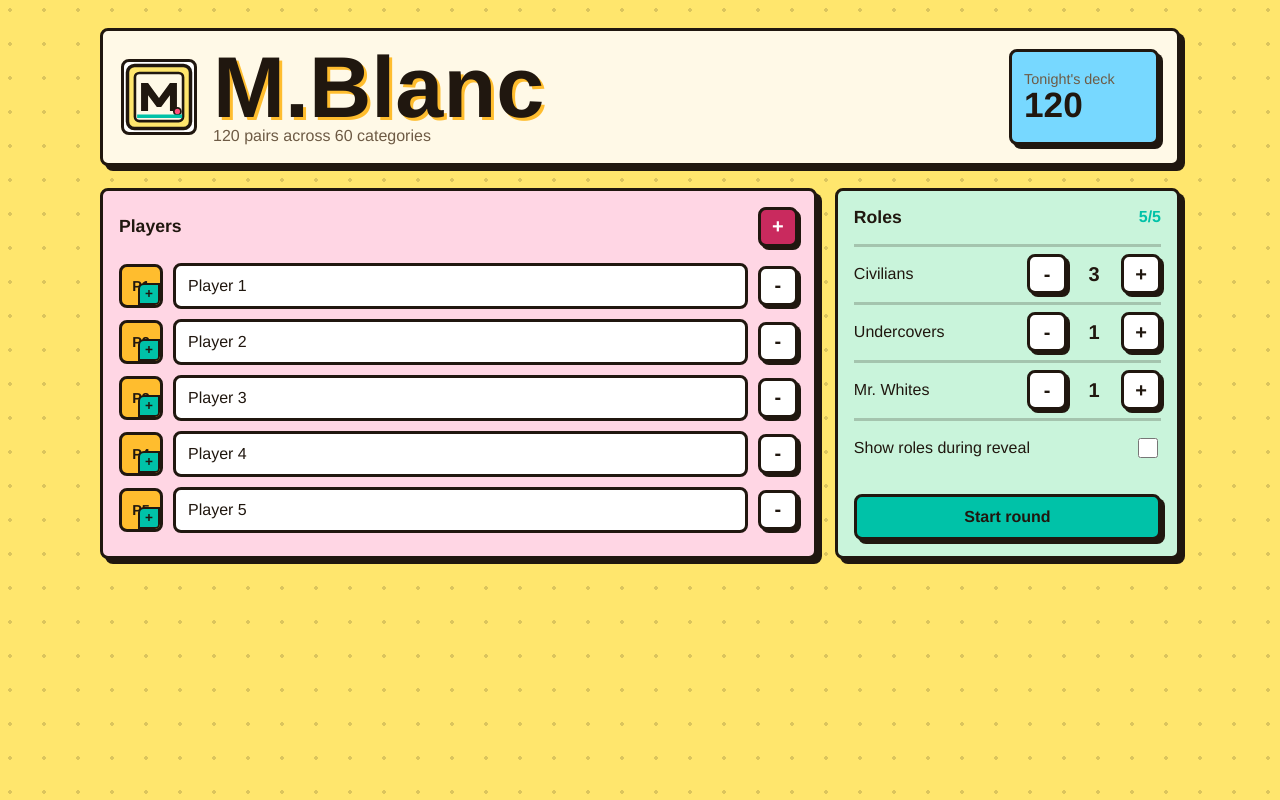
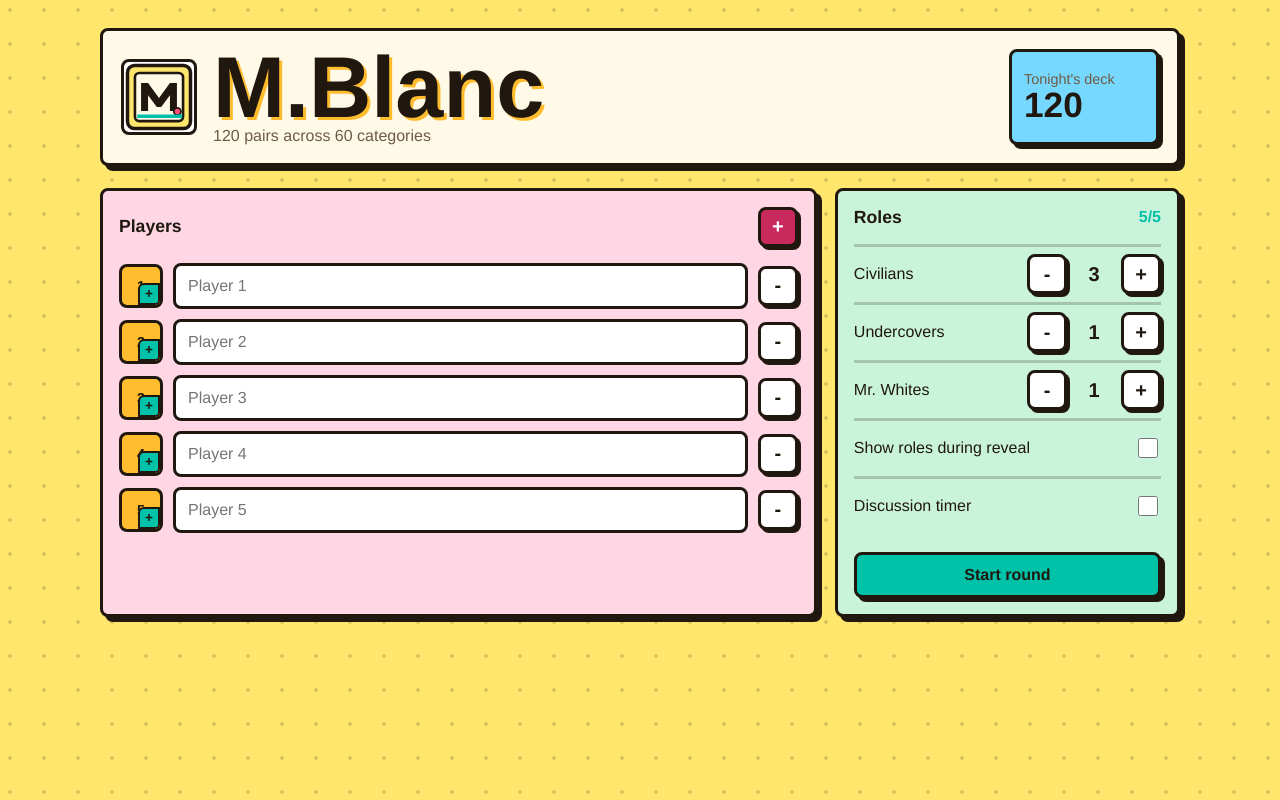
Before and after one commit to PierreBhs/monsieur-blanc, a React (Vite) app: page / in a window 1280 px wide. Built offline with nearby package versions, Linux system fonts and the light colour scheme.

Commit message:
Add round timer and ordering

```diff
--- a/src/App.tsx
+++ b/src/App.tsx
@@ -1,4 +1,4 @@
-import { useMemo, useState, type ChangeEvent } from "react";
+import { useEffect, useMemo, useState, type ChangeEvent } from "react";
 import { WordHelp } from "./WordHelp";
 import { wordPairs } from "./decks/wordPairs";
 import {
@@ -12,13 +12,18 @@ import type { GameStatus, PlayerAssignment, PlayerInput, RoleCounts, Round } fro
 const savedPlayersKey = "mr-white.players";
 const savedCountsKey = "mr-white.counts";
 const savedShowRolesKey = "mr-white.show-roles";
+const savedTimerEnabledKey = "mr-white.timer-enabled";
+const savedTimerSecondsKey = "mr-white.timer-seconds";
+const defaultTimerSeconds = 120;
+const minTimerSeconds = 30;
+const maxTimerSeconds = 600;
 
 const defaultPlayers: PlayerInput[] = [
-  { id: "player-1", name: "Player 1" },
-  { id: "player-2", name: "Player 2" },
-  { id: "player-3", name: "Player 3" },
-  { id: "player-4", name: "Player 4" },
-  { id: "player-5", name: "Player 5" },
+  { id: "player-1", name: "" },
+  { id: "player-2", name: "" },
+  { id: "player-3", name: "" },
+  { id: "player-4", name: "" },
+  { id: "player-5", name: "" },
 ];
 const legacyDefaultNames = ["Alex", "Sam", "Nina", "Leo", "Maya"];
 
@@ -34,11 +39,15 @@ function App() {
   const [players, setPlayers] = useState<PlayerInput[]>(loadPlayers);
   const [counts, setCounts] = useState<RoleCounts>(loadCounts);
   const [showRoles, setShowRoles] = useState(loadShowRoles);
+  const [timerEnabled, setTimerEnabled] = useState(loadTimerEnabled);
+  const [timerSeconds, setTimerSeconds] = useState(loadTimerSeconds);
   const [round, setRound] = useState<Round | null>(null);
   const [phase, setPhase] = useState<PlayPhase>("reveal");
   const [activeIndex, setActiveIndex] = useState(0);
   const [isRevealed, setIsRevealed] = useState(false);
   const [turnStarter, setTurnStarter] = useState<PlayerAssignment | null>(null);
+  const [remainingSeconds, setRemainingSeconds] = useState(timerSeconds);
+  const [timerRunning, setTimerRunning] = useState(false);
   const [eliminatedIds, setEliminatedIds] = useState<Set<string>>(new Set());
   const [pendingElimination, setPendingElimination] = useState<PlayerAssignment | null>(null);
   const [mrWhiteGuess, setMrWhiteGuess] = useState("");
@@ -57,6 +66,24 @@ function App() {
     return `${wordPairs.length} pairs across ${categories.size} categories`;
   }, []);
 
+  useEffect(() => {
+    if (phase !== "turn" || !timerEnabled || !timerRunning || remainingSeconds <= 0) {
+      return;
+    }
+
+    const timeoutId = window.setTimeout(() => {
+      setRemainingSeconds((seconds) => Math.max(0, seconds - 1));
+    }, 1000);
+
+    return () => window.clearTimeout(timeoutId);
+  }, [phase, remainingSeconds, timerEnabled, timerRunning]);
+
+  useEffect(() => {
+    if (remainingSeconds === 0) {
+      setTimerRunning(false);
+    }
+  }, [remainingSeconds]);
+
   function updatePlayers(nextPlayers: PlayerInput[]) {
     setPlayers(nextPlayers);
     localStorage.setItem(savedPlayersKey, JSON.stringify(nextPlayers));
@@ -70,6 +97,17 @@ function App() {
   function updateShowRoles(nextShowRoles: boolean) {
     setShowRoles(nextShowRoles);
     localStorage.setItem(savedShowRolesKey, JSON.stringify(nextShowRoles));
+  }
+
+  function updateTimerEnabled(nextTimerEnabled: boolean) {
+    setTimerEnabled(nextTimerEnabled);
+    localStorage.setItem(savedTimerEnabledKey, JSON.stringify(nextTimerEnabled));
+  }
+
+  function updateTimerSeconds(nextTimerSeconds: number) {
+    setTimerSeconds(nextTimerSeconds);
+    setRemainingSeconds(nextTimerSeconds);
+    localStorage.setItem(savedTimerSecondsKey, JSON.stringify(nextTimerSeconds));
   }
 
   function updatePlayerName(id: string, name: string) {
@@ -98,8 +136,7 @@ function App() {
   }
 
   function addPlayer() {
-    const nextNumber = players.length + 1;
-    updatePlayers([...players, { id: crypto.randomUUID(), name: `Player ${nextNumber}` }]);
+    updatePlayers([...players, { id: crypto.randomUUID(), name: "" }]);
     updateCounts({ ...counts, civilian: counts.civilian + 1 });
   }
 
@@ -126,6 +163,10 @@ function App() {
     updateCounts({ ...counts, [role]: nextValue });
   }
 
+  function changeTimerSeconds(delta: number) {
+    updateTimerSeconds(clamp(timerSeconds + delta, minTimerSeconds, maxTimerSeconds));
+  }
+
   function startRound() {
     setError("");
 
@@ -141,6 +182,8 @@ function App() {
       setActiveIndex(0);
       setIsRevealed(false);
       setTurnStarter(null);
+      setRemainingSeconds(timerSeconds);
+      setTimerRunning(false);
       setEliminatedIds(new Set());
       setPendingElimination(null);
       setMrWhiteGuess("");
@@ -167,8 +210,15 @@ function App() {
   }
 
   function startNextTurn(assignments: PlayerAssignment[], nextEliminatedIds: Set<string>) {
-    setTurnStarter(chooseRandomActiveAssignment(assignments, nextEliminatedIds));
+    setTurnStarter(chooseRandomActiveAssignment(assignments, nextEliminatedIds, Math.random, turnStarter?.player.id));
+    setRemainingSeconds(timerSeconds);
+    setTimerRunning(timerEnabled);
     setPhase("turn");
+  }
+
+  function startVote() {
+    setTimerRunning(false);
+    setPhase("vote");
   }
 
   function selectElimination(assignment: PlayerAssignment) {
@@ -240,6 +290,8 @@ function App() {
     setActiveIndex(0);
     setIsRevealed(false);
     setTurnStarter(null);
+    setRemainingSeconds(timerSeconds);
+    setTimerRunning(false);
     setEliminatedIds(new Set());
     setPendingElimination(null);
     setMrWhiteGuess("");
@@ -306,9 +358,23 @@ function App() {
                 </p>
               </div>
 
+              {timerEnabled && (
+                <DiscussionTimer
+                  remainingSeconds={remainingSeconds}
+                  timerRunning={timerRunning}
+                  timerSeconds={timerSeconds}
+                  onPause={() => setTimerRunning(false)}
+                  onReset={() => {
+                    setRemainingSeconds(timerSeconds);
+                    setTimerRunning(true);
+                  }}
+                  onStart={() => setTimerRunning(true)}
+                />
+              )}
+
               {lastElimination && <p className="status-line">{lastElimination}</p>}
 
-              <button className="primary-button" type="button" onClick={() => setPhase("vote")}>
+              <button className="primary-button" type="button" onClick={startVote}>
                 Vote after discussion
               </button>
             </div>
@@ -460,6 +526,7 @@ function App() {
                   />
                   <input
                     aria-label={`Player ${index + 1} name`}
+                    placeholder={`Player ${index + 1}`}
                     value={player.name}
                     onChange={(event) => updatePlayerName(player.id, event.target.value)}
                   />
@@ -512,6 +579,23 @@ function App() {
               />
             </label>
 
+            <label className="toggle-row">
+              <span>Discussion timer</span>
+              <input
+                type="checkbox"
+                checked={timerEnabled}
+                onChange={(event) => updateTimerEnabled(event.target.checked)}
+              />
+            </label>
+
+            {timerEnabled && (
+              <TimerSetting
+                seconds={timerSeconds}
+                onMinus={() => changeTimerSeconds(-30)}
+                onPlus={() => changeTimerSeconds(30)}
+              />
+            )}
+
             <div className="start-area">
               {error && <p className="error-text">{error}</p>}
               <button className="primary-button" type="button" onClick={startRound} disabled={roleMismatch}>
@@ -545,6 +629,39 @@ function PlayerStrip({ assignments, eliminatedIds, turnStarterId }: PlayerStripP
           </div>
         );
       })}
+    </div>
+  );
+}
+
+type DiscussionTimerProps = {
+  remainingSeconds: number;
+  timerRunning: boolean;
+  timerSeconds: number;
+  onPause: () => void;
+  onReset: () => void;
+  onStart: () => void;
+};
+
+function DiscussionTimer({
+  remainingSeconds,
+  timerRunning,
+  timerSeconds,
+  onPause,
+  onReset,
+  onStart,
+}: DiscussionTimerProps) {
+  return (
+    <div className={`discussion-timer${remainingSeconds === 0 ? " is-finished" : ""}`}>
+      <span>{remainingSeconds === 0 ? "Time's up" : "Discussion timer"}</span>
+      <strong>{formatTimer(remainingSeconds)}</strong>
+      <div className="button-row">
+        <button className="secondary-button" type="button" onClick={timerRunning ? onPause : onStart}>
+          {timerRunning ? "Pause" : "Start"}
+        </button>
+        <button className="secondary-button" type="button" onClick={onReset}>
+          Reset {formatTimer(timerSeconds)}
+        </button>
+      </div>
     </div>
   );
 }
@@ -613,6 +730,29 @@ function RoleCounter({ label, value, onMinus, onPlus }: RoleCounterProps) {
   );
 }
 
+type TimerSettingProps = {
+  seconds: number;
+  onMinus: () => void;
+  onPlus: () => void;
+};
+
+function TimerSetting({ seconds, onMinus, onPlus }: TimerSettingProps) {
+  return (
+    <div className="timer-setting">
+      <span>Duration</span>
+      <div>
+        <button className="icon-button" type="button" title="Decrease timer" onClick={onMinus}>
+          -
+        </button>
+        <strong>{formatTimer(seconds)}</strong>
+        <button className="icon-button" type="button" title="Increase timer" onClick={onPlus}>
+          +
+        </button>
+      </div>
+    </div>
+  );
+}
+
 function loadPlayers(): PlayerInput[] {
   const saved = localStorage.getItem(savedPlayersKey);
 
@@ -623,11 +763,25 @@ function loadPlayers(): PlayerInput[] {
   try {
     const parsed = JSON.parse(saved) as PlayerInput[];
 
-    if (isLegacyDefaultPlayers(parsed)) {
+    if (isLegacyDefaultPlayers(parsed) || isGeneratedDefaultPlayers(parsed)) {
+      localStorage.setItem(savedPlayersKey, JSON.stringify(defaultPlayers));
       return defaultPlayers;
     }
 
-    return parsed.length >= 3 ? parsed : defaultPlayers;
+    if (parsed.length < 3) {
+      return defaultPlayers;
+    }
+
+    const normalizedPlayers = parsed.map((player, index) => ({
+      ...player,
+      name: isGeneratedDefaultName(player.name, index) ? "" : player.name,
+    }));
+
+    if (normalizedPlayers.some((player, index) => player.name !== parsed[index].name)) {
+      localStorage.setItem(savedPlayersKey, JSON.stringify(normalizedPlayers));
+    }
+
+    return normalizedPlayers;
   } catch {
     return defaultPlayers;
   }
@@ -638,6 +792,14 @@ function isLegacyDefaultPlayers(players: PlayerInput[]): boolean {
     players.length === legacyDefaultNames.length &&
     players.every((player, index) => player.id === `player-${index + 1}` && player.name === legacyDefaultNames[index])
   );
+}
+
+function isGeneratedDefaultPlayers(players: PlayerInput[]): boolean {
+  return players.every((player, index) => isGeneratedDefaultName(player.name, index));
+}
+
+function isGeneratedDefaultName(name: string, index: number): boolean {
+  return name.trim() === `Player ${index + 1}`;
 }
 
 function loadCounts(): RoleCounts {
@@ -658,6 +820,24 @@ function loadShowRoles(): boolean {
   const saved = localStorage.getItem(savedShowRolesKey);
 
   return saved ? JSON.parse(saved) === true : false;
+}
+
+function loadTimerEnabled(): boolean {
+  const saved = localStorage.getItem(savedTimerEnabledKey);
+
+  return saved ? JSON.parse(saved) === true : false;
+}
+
+function loadTimerSeconds(): number {
+  const saved = localStorage.getItem(savedTimerSecondsKey);
+
+  if (!saved) {
+    return defaultTimerSeconds;
+  }
+
+  const parsedSeconds = Number(JSON.parse(saved));
+
+  return Number.isFinite(parsedSeconds) ? clamp(parsedSeconds, minTimerSeconds, maxTimerSeconds) : defaultTimerSeconds;
 }
 
 function trimCountsToPlayers(counts: RoleCounts, playerCount: number): RoleCounts {
@@ -692,6 +872,17 @@ function winnerLabel(winner: Exclude<GameStatus, { state: "playing" }>["winner"]
   return winner === "undercovers" ? "Undercovers" : "Civilians";
 }
 
+function formatTimer(seconds: number): string {
+  const minutes = Math.floor(seconds / 60);
+  const remainingSeconds = seconds % 60;
+
+  return `${minutes}:${String(remainingSeconds).padStart(2, "0")}`;
+}
+
+function clamp(value: number, min: number, max: number): number {
+  return Math.min(max, Math.max(min, value));
+}
+
 function initials(name: string): string {
   return name
     .trim()
--- a/src/styles.css
+++ b/src/styles.css
@@ -333,7 +333,8 @@ input:focus {
 }
 
 .role-counter,
-.toggle-row {
+.toggle-row,
+.timer-setting {
   display: flex;
   justify-content: space-between;
   align-items: center;
@@ -353,9 +354,21 @@ input:focus {
   gap: 6px;
 }
 
+.timer-setting > div {
+  display: grid;
+  grid-template-columns: 40px 64px 40px;
+  align-items: center;
+  gap: 6px;
+}
+
 .role-counter strong {
   text-align: center;
   font-size: 1.25rem;
+}
+
+.timer-setting strong {
+  text-align: center;
+  font-size: 1.05rem;
 }
 
 .count-warning,
@@ -450,6 +463,28 @@ input:focus {
 
 .strip-token.is-out {
   opacity: 0.42;
+}
+
+.discussion-timer > span {
+  color: var(--muted);
+  font-weight: 800;
+}
+
+.discussion-timer {
+  display: grid;
+  justify-items: center;
+  gap: 8px;
+}
+
+.discussion-timer strong {
+  font-size: clamp(2.2rem, 9vw, 4.6rem);
+  line-height: 0.95;
+  text-shadow: 3px 3px 0 var(--sky);
+}
+
+.discussion-timer.is-finished strong {
+  color: #b01645;
+  text-shadow: 3px 3px 0 #ffd6e4;
 }
 
 .round-card {
```
Also changed, not shown: src/game/core.ts (+7 -1 lines), 1 other file (tests, documents, lock files or other folders).
